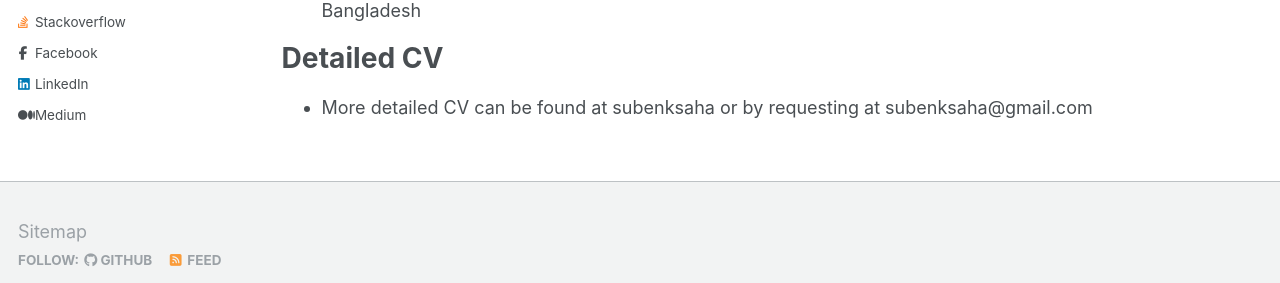
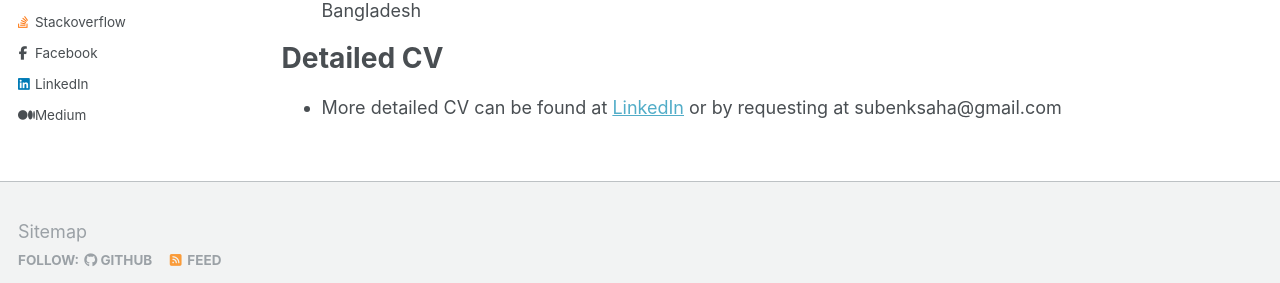
Before and after one commit to subenksaha/subenksaha.github.io, a Jekyll site: the page built from _pages/cv.md, in a window 1280 px wide and 900 px high, scrolled down 1238 px. Shown: the part 563-846 px from the top of the window. Built offline with Jekyll 4.4.1, drawn with Linux system fonts in a browser that asks for light colours; some web fonts are replaced.

Commit message:
linkedin link fix

```diff
--- a/_pages/cv.md
+++ b/_pages/cv.md
@@ -91,4 +91,4 @@ Service, leadership & Entrepreneurship
 Detailed CV
 ======
 
-* More detailed CV can be found at {{site.author.linkedin}} or by requesting at {{site.author.email}}
+* More detailed CV can be found at [LinkedIn](https://linkedin.com/in/{{site.author.linkedin}}) or by requesting at {{site.author.email}}
```
